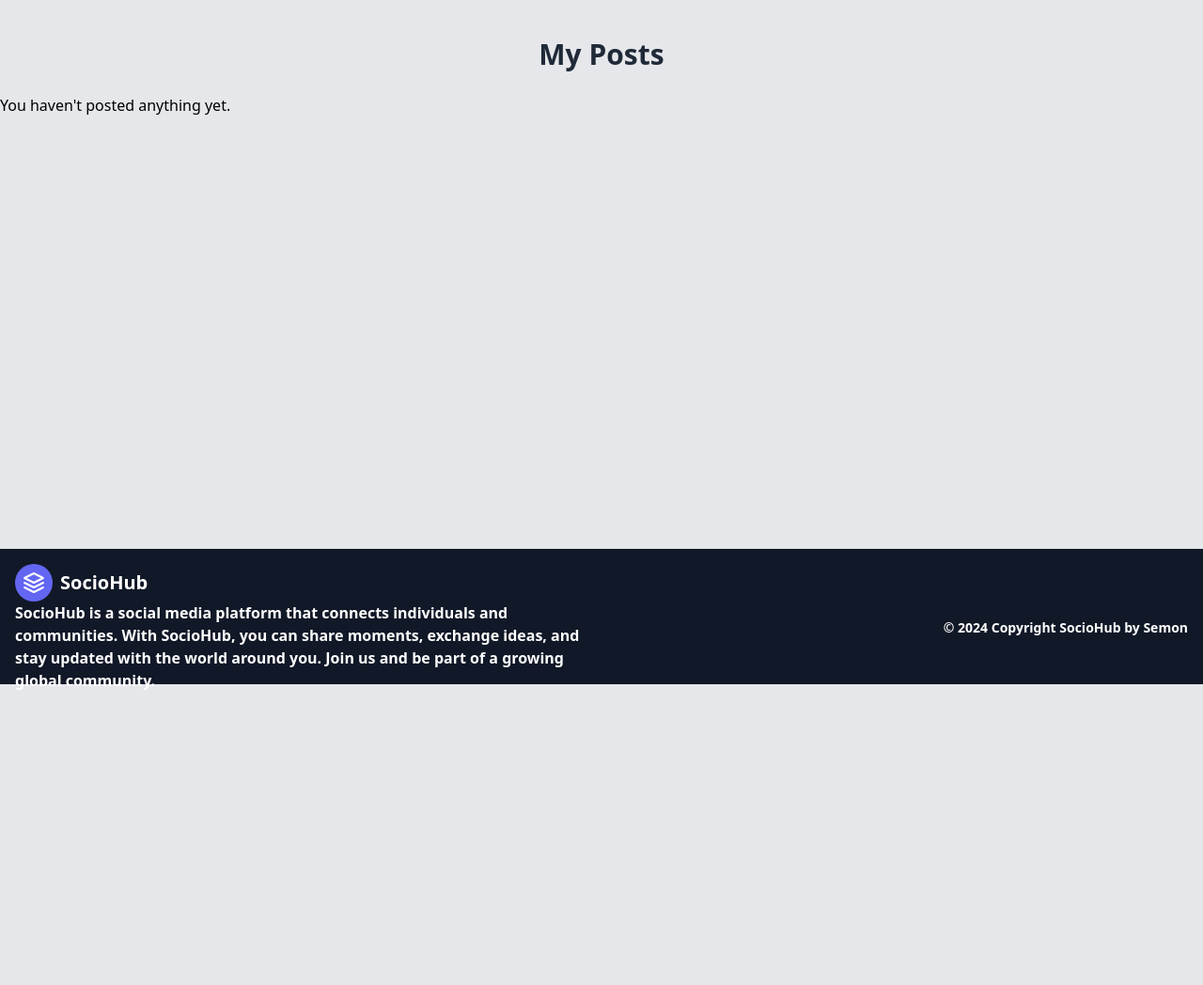
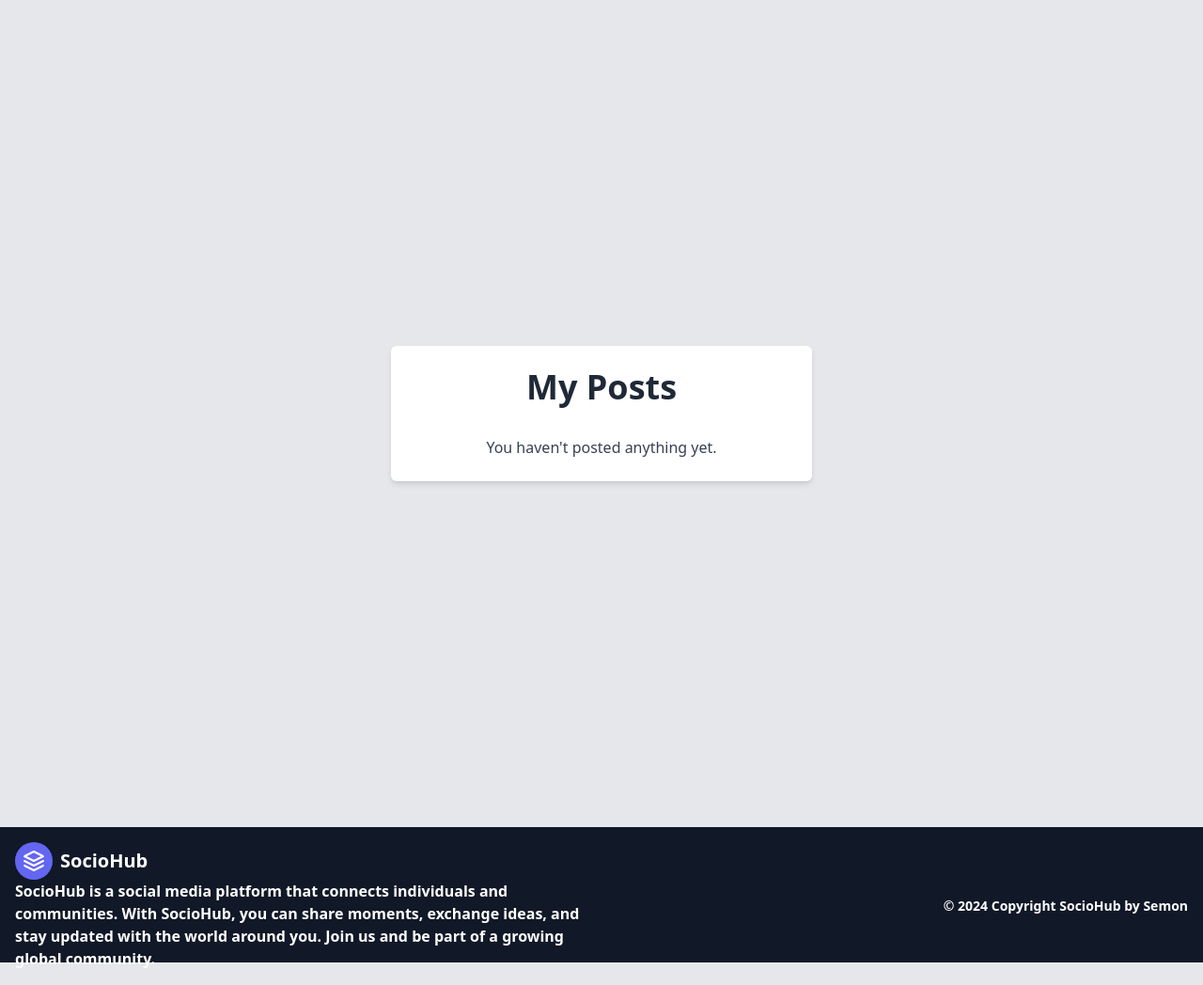
Before and after one commit to mohiminulsemon/SocioHub, a Django app: page /posts/my_posts/ in a window 1280 px wide. Shown: the part 72-1120 px from the top of the page at 94% size. Before the commit the page ends 806 px from the top, so only its background shows below. Run offline with Django 4.2, Linux system fonts and the light colour scheme; a user stored in the database is signed in; data comes from the database, SQL or seed files in the repository; both versions use the stored data as it was after the commit; some libraries are stand-ins or nearby versions.

Commit message:
error solved

```diff
--- a/Posts/templates/My_posts.html
+++ b/Posts/templates/My_posts.html
@@ -1,41 +1,36 @@
-{% extends 'base.html' %} {% block content %}
-<div class="container mx-auto my-10">
-  <!-- calculate the length of posts -->
-  <h1 class="text-3xl font-semibold text-gray-800 mb-6 text-center">
-    My Posts
-  </h1>
-  {% if posts %} {% for post in posts %}
-  <div class="bg-white shadow-lg rounded-md p-6 mb-6">
-    <h2 class="text-2xl font-bold mb-2">{{ post.author }}</h2>
-    <p class="text-gray-700 mb-4">{{ post.content }}</p>
-    {% if post.image %}
-    <img
-      class="w-40 h-40 object-cover mb-4"
-      src="{{ post.image.url }}"
-      alt="{{ post.title }}"
-    />
+{% extends 'base.html' %}
+
+{% block content %}
+<div class="container mx-auto my-10 flex items-center justify-center min-h-screen">
+  <div class="w-full max-w-md bg-white shadow-md rounded-md p-6">
+    <h1 class="text-4xl font-bold text-center text-gray-800 mb-8">My Posts</h1>
+
+    {% if posts %}
+      {% for post in posts %}
+        <div class="bg-gray-100 shadow-lg rounded-md p-6 mb-8">
+          <h2 class="text-2xl font-semibold mb-4 text-blue-700">{{ post.author }}</h2>
+          <p class="text-gray-700 mb-6">{{ post.content }}</p>
+
+          {% if post.image %}
+            <img class="w-full h-48 object-cover mb-6" src="{{ post.image.url }}" alt="{{ post.title }}">
+          {% endif %}
+
+          <div class="flex space-x-4">
+            <a href="{% url 'edit_post' post.id %}" class="bg-green-500 text-white py-2 px-4 rounded-md hover:bg-green-600 transition duration-300">Edit</a>
+            <a href="{% url 'delete_post' post.id %}" class="bg-red-500 text-white py-2 px-4 rounded-md hover:bg-red-600 transition duration-300">Delete</a>
+          </div>
+
+          <h3 class="text-lg font-semibold mt-8 mb-4">Comments:</h3>
+          {% for comment in comments %}
+            {% if comment.post == post %}
+              <p class="text-gray-700">{{ comment.user.username }}: {{ comment.text }}</p>
+            {% endif %}
+          {% endfor %}
+        </div>
+      {% endfor %}
+    {% else %}
+      <p class="text-center text-gray-700">You haven't posted anything yet.</p>
     {% endif %}
-    <!-- Add edit and delete buttons -->
-    <div class="flex mb-4">
-      <a
-        href="{% url 'edit_post' post.id %}"
-        class="bg-green-500 text-white py-2 px-4 rounded-md mr-4 hover:bg-green-600"
-        >Edit</a
-      >
-      <a
-        href="{% url 'delete_post' post.id %}"
-        class="bg-red-500 text-white py-2 px-4 rounded-md hover:bg-red-600"
-        >Delete</a
-      >
-    </div>
-    <!-- Display comments for this post -->
-    <h3 class="text-lg font-semibold mb-2">Comments:</h3>
-    {% for comment in comments %} {% if comment.post == post %}
-    <p class="text-gray-700">{{ comment.user.username }}: {{ comment.text }}</p>
-    {% endif %} {% endfor %}
   </div>
-  {% endfor %} {% else %}
-  <p>You haven't posted anything yet.</p>
-  {% endif %}
 </div>
 {% endblock %}
--- a/Posts/urls.py
+++ b/Posts/urls.py
@@ -3,7 +3,6 @@ from . import views
 
 urlpatterns = [
 
-    path('', views.post_list, name='post_list'),
     path('post_details/<int:post_id>/', views.post_details, name='post_details'),
     path('my_posts/', views.my_posts, name='my_posts'),
     path('like/<int:post_id>/', views.like_post, name='like_post'),
--- a/Posts/views.py
+++ b/Posts/views.py
@@ -95,7 +95,7 @@ def edit_post(request, pk):
         form = PostForm(request.POST,request.FILES, instance=post)
         if form.is_valid():
             form.save()
-            return redirect('post_list')
+            return redirect('my_posts')
 
     else:
         form = PostForm(instance=post)
@@ -106,7 +106,7 @@ def edit_post(request, pk):
 def delete_post(request, pk):
     post = get_object_or_404(models.Post, pk=pk)
     post.delete()
-    return redirect('home')
+    return redirect('my_posts')
 
 
 # comment section
@@ -122,22 +122,24 @@ def toggle_edit_comment(request, comment_id):
 
     return redirect('home')
 
+
 @login_required
 def edit_comment(request, comment_id, post_id):
     comment = get_object_or_404(models.Comment, id=comment_id)
     post = get_object_or_404(models.Post, id=post_id)
 
-    if comment.user != request.user:
-        return HttpResponseForbidden("You don't have permission to edit this comment.")
-
     if request.method == 'POST':
         comment_form = CommentForm(request.POST, instance=comment)
         if comment_form.is_valid():
             comment_form.save()
-            return redirect('post_details', post_id)
+            return redirect('post_details', post_id=post.id)
 
-    form = CommentForm(instance=comment)
-    return redirect('post_details', post_id, {'form': form})
+    else:
+        comment_form = CommentForm(instance=comment)
+
+    return render(request, 'edit_comment.html', {'form': comment_form})
+
+
 
 @login_required
 def delete_comment(request, comment_id, post_id):
--- a/core/templates/latest_news.html
+++ b/core/templates/latest_news.html
@@ -3,7 +3,7 @@
     <div class="slider-container">
         {% for news_item in latest_news_data %}
             <div>
-                <div class="bg-teal-400 rounded-lg p-4 mb-4">
+                <div class="bg-blue-200 rounded-lg p-4 mb-4">
                     <h4 class="text-lg font-semibold mb-2">{{ news_item.title }}</h4>
                     <p class="text-gray-700">{{ news_item.news }}</p>
                     <p class="text-sm text-black mt-2">Posted by {{ news_item.user }}</p>
```
Also changed, not shown: Posts/templates/edit_comment.html (+8 -5 lines), core/constants.py (+5 -6 lines), core/templates/index.html (+12 -8 lines), core/templates/spotlight.html (+8 -8 lines), Readme.md, db.sqlite3.
